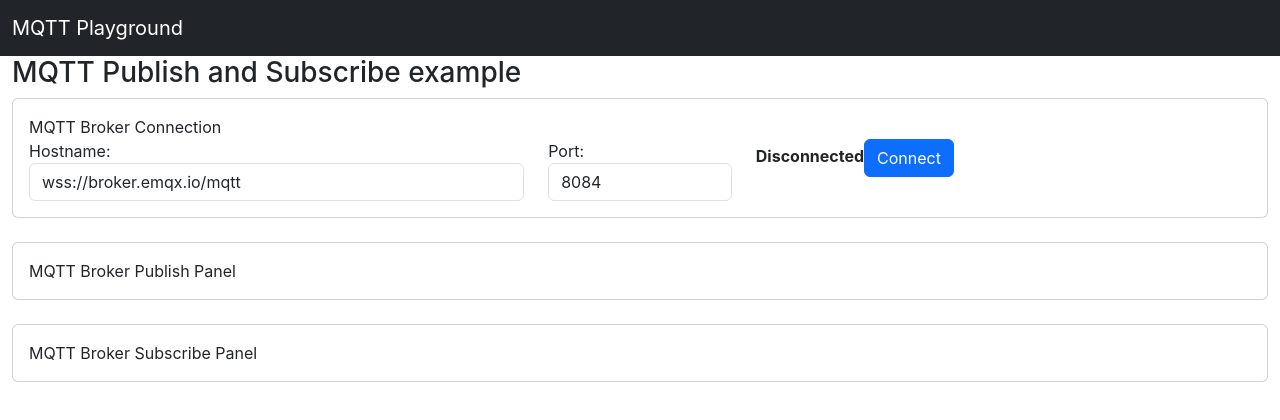
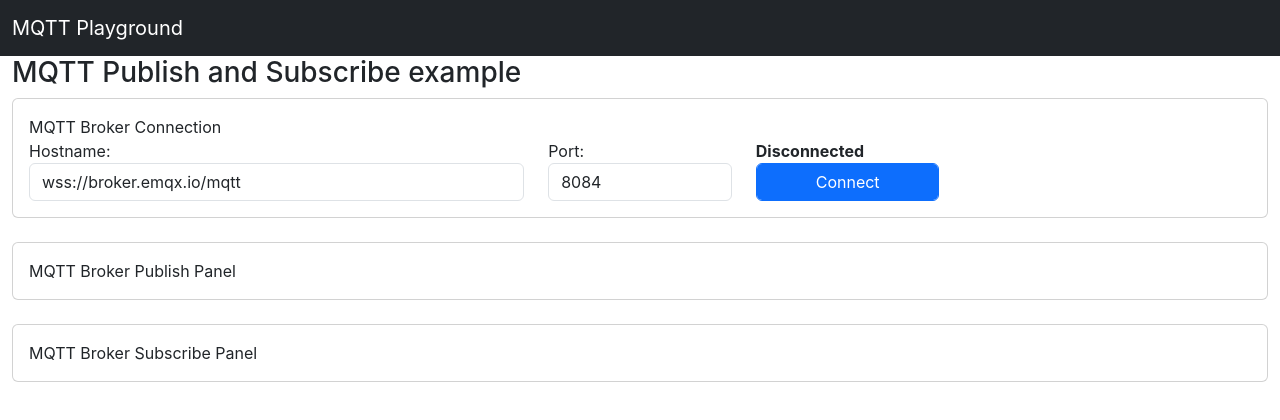
Before and after one commit to jzolyomi/mqtt-playground, a React (Create React App) app: page /mqtt-publish-and-subscribe in a window 1280 px wide. Shown: the top 420 px of the page. Built offline with nearby package versions, Linux system fonts and the light colour scheme.

Commit message:
Update MQTTPublishSubscribe.js

```diff
--- a/src/pages/MQTTPublishSubscribe.js
+++ b/src/pages/MQTTPublishSubscribe.js
@@ -29,11 +29,11 @@ function MQTTConnectionPanel() {
             <label>Port:</label>
             <input type="number" className="form-control" defaultValue="8084" />
           </div>
-          <div className="col-sm-3">
+          <div className="col-sm-2">
             <label>
               <b>Disconnected</b>
             </label>
-            <button className="btn btn-primary"> Connect</button>
+            <button className="btn btn-primary form-control"> Connect</button>
           </div>
         </div>
       </div>
```
